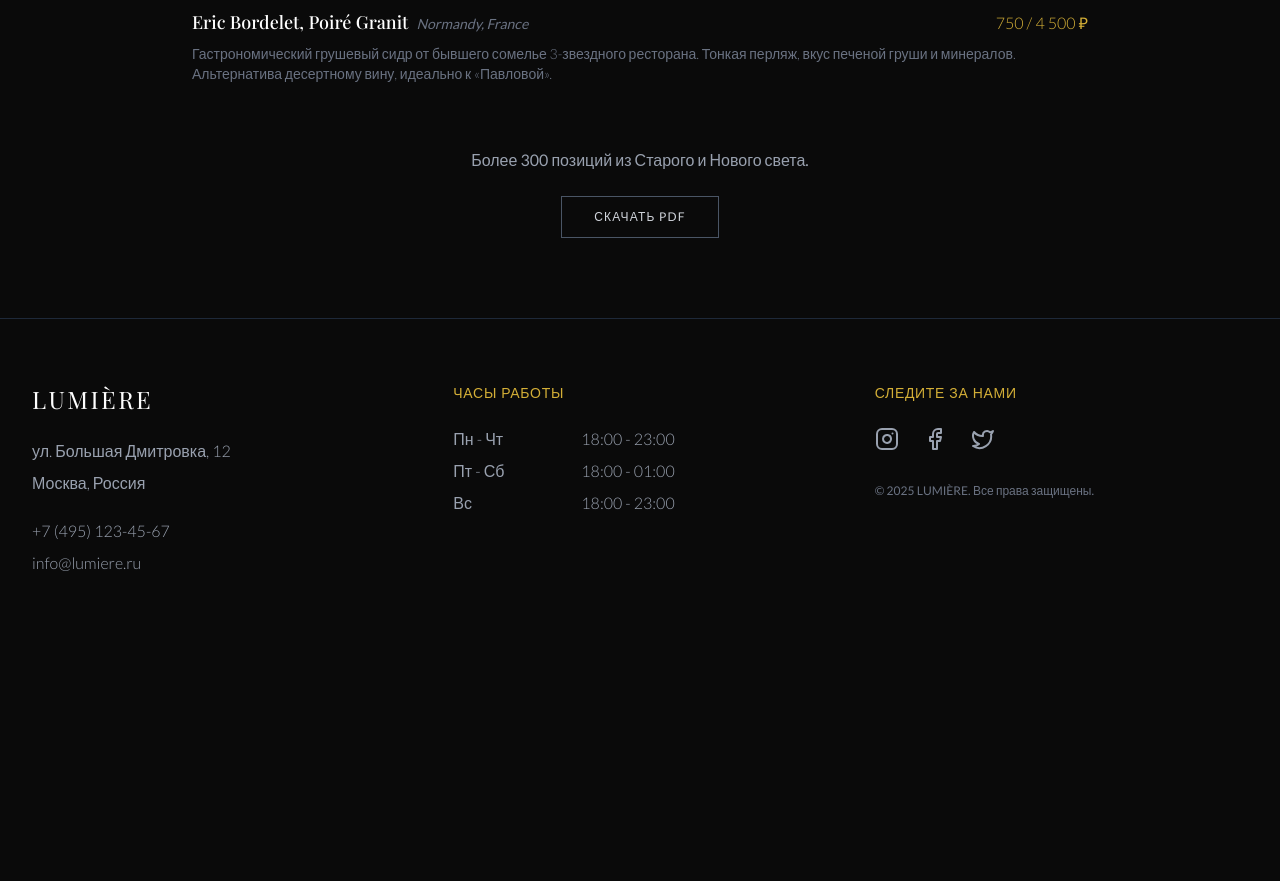
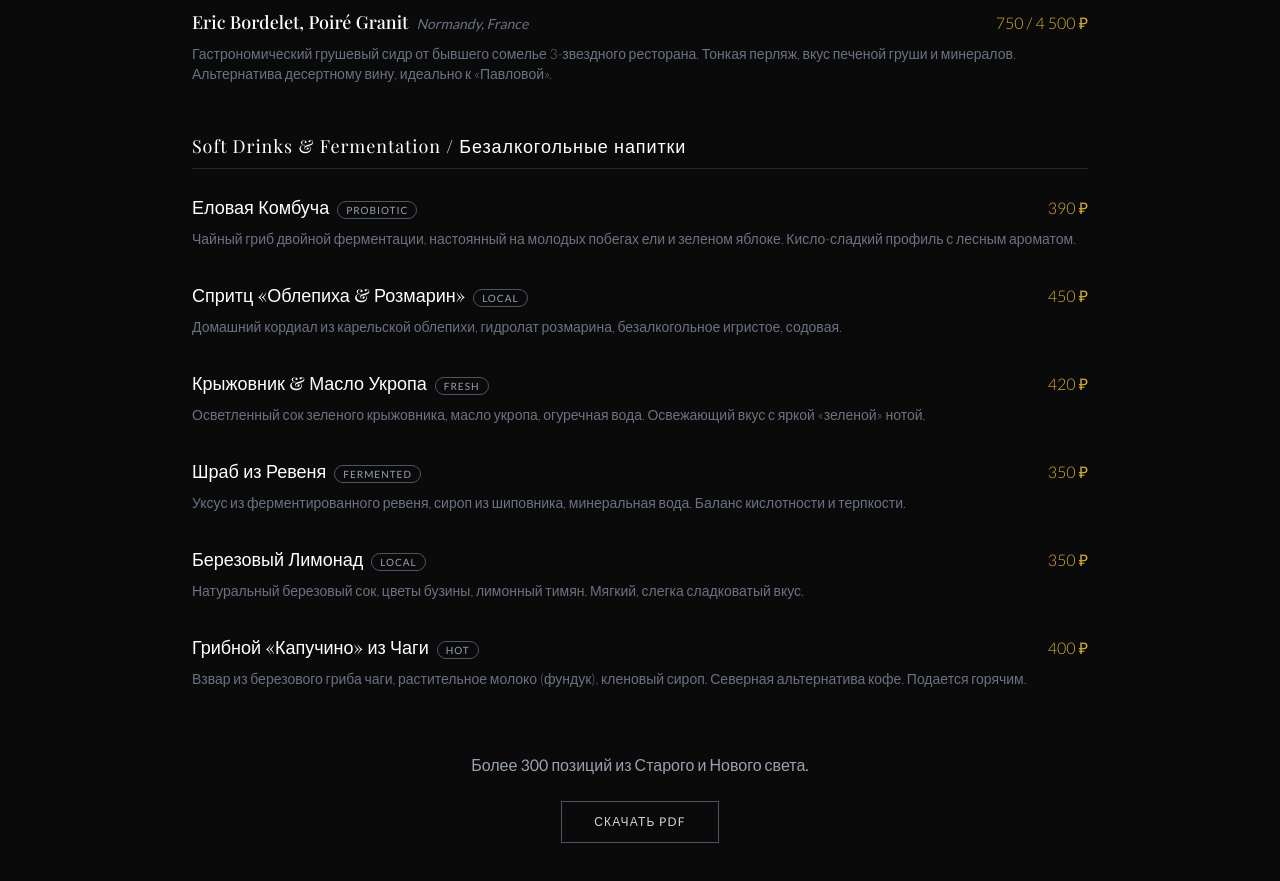
Before and after one commit to djteoz/Fine-Dining, a Next.js app: page /menu in a window 1280 px wide. Shown: the part 3340-4221 px from the top of the page. Before the commit the page ends 3979 px from the top, so only its background shows below. Built offline with nearby package versions, Linux system fonts and the light colour scheme; a web font is replaced by a local one.

Commit message:
feat: add soft drinks and fermentation section to menu

```diff
--- a/src/app/menu/page.tsx
+++ b/src/app/menu/page.tsx
@@ -295,7 +295,10 @@ export default function MenuPage() {
                         Sancerre "Le Paradis", Domaine Vacheron
                       </span>
                       <span className="text-gray-500 italic md:ml-2 text-sm block md:inline">
-                        Loire Valley, France <span className="text-xs text-gold/70">(Biodynamic)</span>
+                        Loire Valley, France{" "}
+                        <span className="text-xs text-gold/70">
+                          (Biodynamic)
+                        </span>
                       </span>
                     </div>
                     <span className="text-gold font-light whitespace-nowrap mt-1 md:mt-0">
@@ -424,9 +427,140 @@ export default function MenuPage() {
                     </span>
                   </div>
                   <p className="text-gray-500 font-light text-sm">
-                    Гастрономический грушевый сидр от бывшего сомелье 3-звездного
-                    ресторана. Тонкая перляж, вкус печеной груши и минералов.
-                    Альтернатива десертному вину, идеально к «Павловой».
+                    Гастрономический грушевый сидр от бывшего сомелье
+                    3-звездного ресторана. Тонкая перляж, вкус печеной груши и
+                    минералов. Альтернатива десертному вину, идеально к
+                    «Павловой».
+                  </p>
+                </div>
+              </div>
+            </div>
+
+            {/* Soft Drinks */}
+            <div>
+              <h3 className="text-lg font-serif text-white mb-6 border-b border-gray-800 pb-2">
+                Soft Drinks & Fermentation / Безалкогольные напитки
+              </h3>
+              <div className="space-y-8">
+                <div className="group">
+                  <div className="flex flex-col md:flex-row justify-between md:items-baseline mb-2">
+                    <div className="pr-4">
+                      <span className="text-lg text-white font-serif font-medium group-hover:text-gold transition-colors">
+                        Еловая Комбуча
+                      </span>
+                      <span className="ml-2 text-[10px] uppercase tracking-widest border border-gray-600 text-gray-400 px-2 py-0.5 rounded-full">
+                        Probiotic
+                      </span>
+                    </div>
+                    <span className="text-gold font-light whitespace-nowrap mt-1 md:mt-0">
+                      390 ₽
+                    </span>
+                  </div>
+                  <p className="text-gray-500 font-light text-sm">
+                    Чайный гриб двойной ферментации, настоянный на молодых
+                    побегах ели и зеленом яблоке. Кисло-сладкий профиль с лесным
+                    ароматом.
+                  </p>
+                </div>
+
+                <div className="group">
+                  <div className="flex flex-col md:flex-row justify-between md:items-baseline mb-2">
+                    <div className="pr-4">
+                      <span className="text-lg text-white font-serif font-medium group-hover:text-gold transition-colors">
+                        Спритц «Облепиха & Розмарин»
+                      </span>
+                      <span className="ml-2 text-[10px] uppercase tracking-widest border border-gray-600 text-gray-400 px-2 py-0.5 rounded-full">
+                        Local
+                      </span>
+                    </div>
+                    <span className="text-gold font-light whitespace-nowrap mt-1 md:mt-0">
+                      450 ₽
+                    </span>
+                  </div>
+                  <p className="text-gray-500 font-light text-sm">
+                    Домашний кордиал из карельской облепихи, гидролат розмарина,
+                    безалкогольное игристое, содовая.
+                  </p>
+                </div>
+
+                <div className="group">
+                  <div className="flex flex-col md:flex-row justify-between md:items-baseline mb-2">
+                    <div className="pr-4">
+                      <span className="text-lg text-white font-serif font-medium group-hover:text-gold transition-colors">
+                        Крыжовник & Масло Укропа
+                      </span>
+                      <span className="ml-2 text-[10px] uppercase tracking-widest border border-gray-600 text-gray-400 px-2 py-0.5 rounded-full">
+                        Fresh
+                      </span>
+                    </div>
+                    <span className="text-gold font-light whitespace-nowrap mt-1 md:mt-0">
+                      420 ₽
+                    </span>
+                  </div>
+                  <p className="text-gray-500 font-light text-sm">
+                    Осветленный сок зеленого крыжовника, масло укропа, огуречная
+                    вода. Освежающий вкус с яркой «зеленой» нотой.
+                  </p>
+                </div>
+
+                <div className="group">
+                  <div className="flex flex-col md:flex-row justify-between md:items-baseline mb-2">
+                    <div className="pr-4">
+                      <span className="text-lg text-white font-serif font-medium group-hover:text-gold transition-colors">
+                        Шраб из Ревеня
+                      </span>
+                      <span className="ml-2 text-[10px] uppercase tracking-widest border border-gray-600 text-gray-400 px-2 py-0.5 rounded-full">
+                        Fermented
+                      </span>
+                    </div>
+                    <span className="text-gold font-light whitespace-nowrap mt-1 md:mt-0">
+                      350 ₽
+                    </span>
+                  </div>
+                  <p className="text-gray-500 font-light text-sm">
+                    Уксус из ферментированного ревеня, сироп из шиповника,
+                    минеральная вода. Баланс кислотности и терпкости.
+                  </p>
+                </div>
+
+                <div className="group">
+                  <div className="flex flex-col md:flex-row justify-between md:items-baseline mb-2">
+                    <div className="pr-4">
+                      <span className="text-lg text-white font-serif font-medium group-hover:text-gold transition-colors">
+                        Березовый Лимонад
+                      </span>
+                      <span className="ml-2 text-[10px] uppercase tracking-widest border border-gray-600 text-gray-400 px-2 py-0.5 rounded-full">
+                        Local
+                      </span>
+                    </div>
+                    <span className="text-gold font-light whitespace-nowrap mt-1 md:mt-0">
+                      350 ₽
+                    </span>
+                  </div>
+                  <p className="text-gray-500 font-light text-sm">
+                    Натуральный березовый сок, цветы бузины, лимонный тимян.
+                    Мягкий, слегка сладковатый вкус.
+                  </p>
+                </div>
+
+                <div className="group">
+                  <div className="flex flex-col md:flex-row justify-between md:items-baseline mb-2">
+                    <div className="pr-4">
+                      <span className="text-lg text-white font-serif font-medium group-hover:text-gold transition-colors">
+                        Грибной «Капучино» из Чаги
+                      </span>
+                      <span className="ml-2 text-[10px] uppercase tracking-widest border border-gray-600 text-gray-400 px-2 py-0.5 rounded-full">
+                        Hot
+                      </span>
+                    </div>
+                    <span className="text-gold font-light whitespace-nowrap mt-1 md:mt-0">
+                      400 ₽
+                    </span>
+                  </div>
+                  <p className="text-gray-500 font-light text-sm">
+                    Взвар из березового гриба чаги, растительное молоко
+                    (фундук), кленовый сироп. Северная альтернатива кофе.
+                    Подается горячим.
                   </p>
                 </div>
               </div>
```
